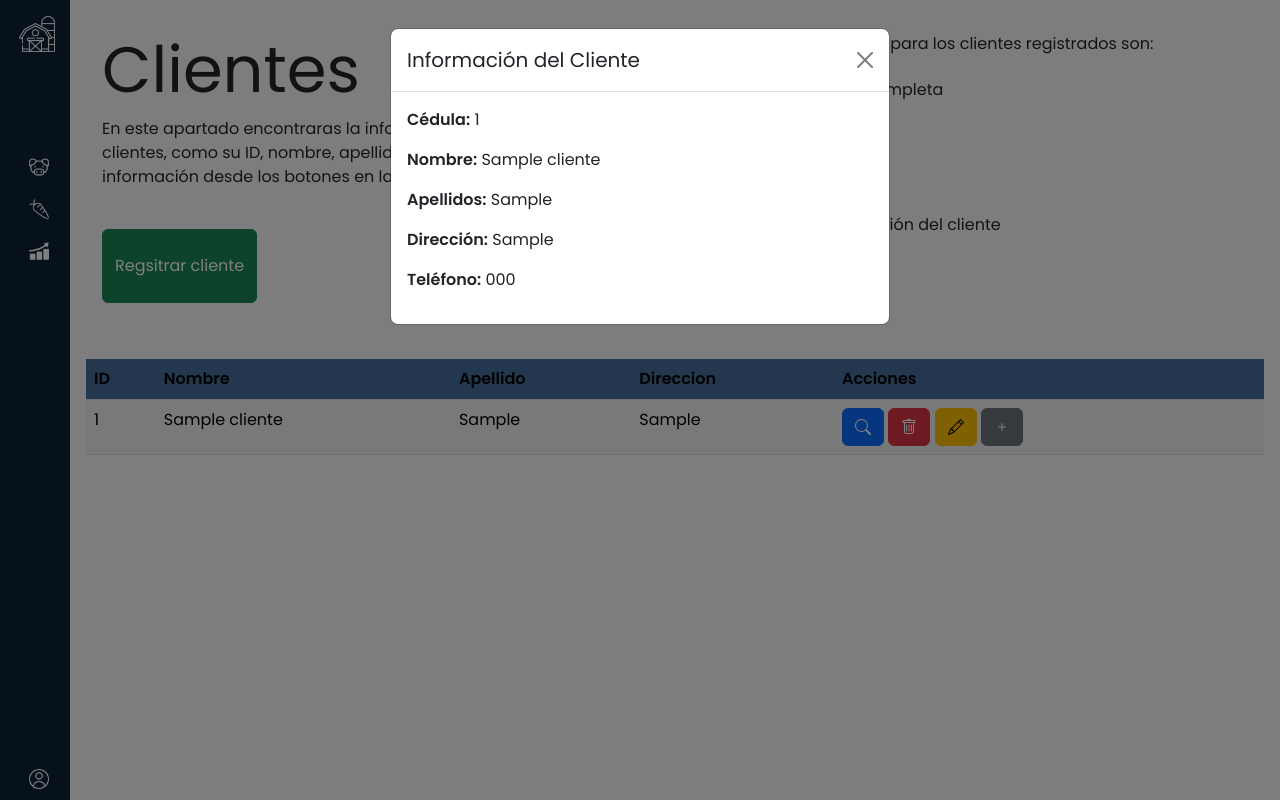
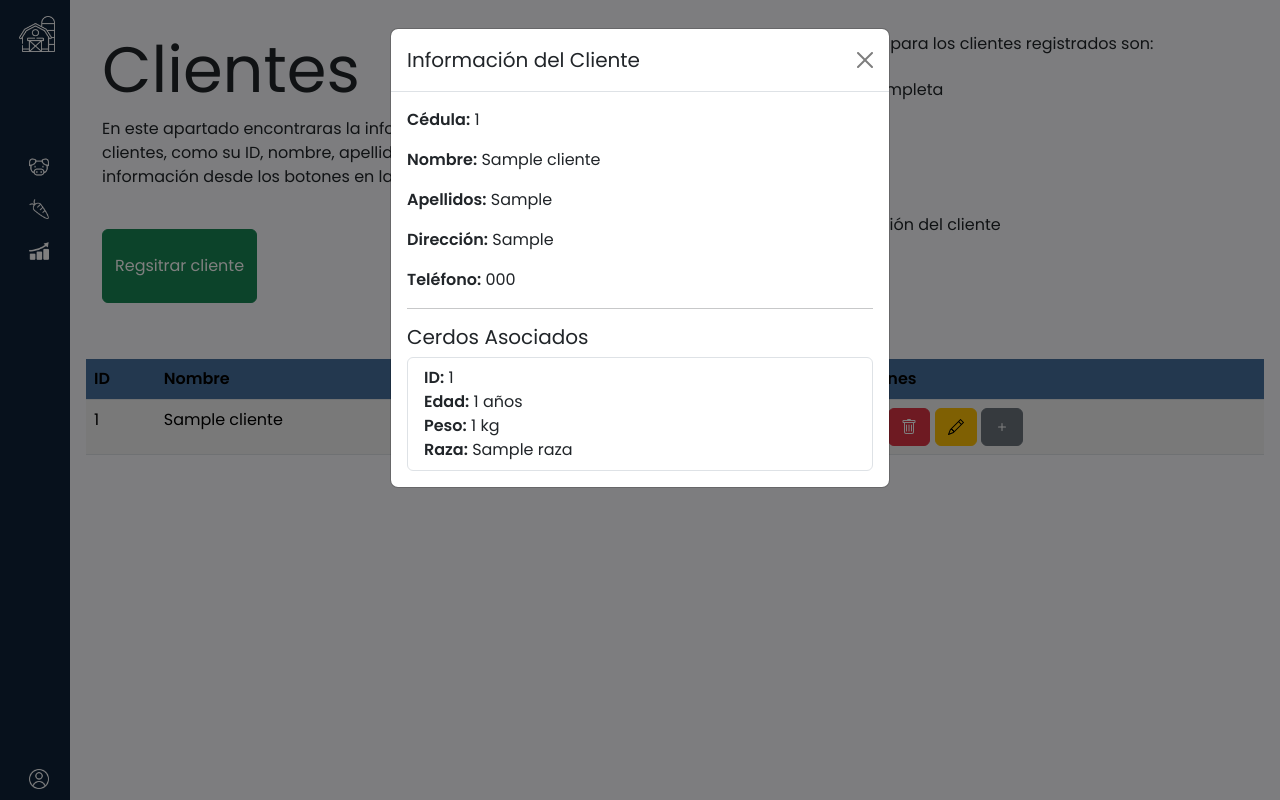
Before and after one commit to SergioGuerra197/ModeloCapas, a Django app: page / in a window 1280 px wide, after a click that opens the changed part. Run offline with Django 5.2, Linux system fonts and the light colour scheme; tables that the repository leaves empty hold one stand-in row (values such as "Sample post"); some libraries are stand-ins or nearby versions.

Commit message:
Fin implementación mostrar  informaciión del cliente

```diff
--- a/Granja/mi_app/static/js/index.js
+++ b/Granja/mi_app/static/js/index.js
@@ -11,6 +11,23 @@ function loadClienteInfo(cedula) {
             $('#modal-direccion').text(response.direccion);
             $('#modal-telefono').text(response.telefono);
         // Mostrar el modal
+
+        if (response.cerdos.length > 0) {
+            response.cerdos.forEach(function(cerdo) {
+                $('#cerdos-list').append(
+                    '<li class="list-group-item">' +
+                    '<strong>ID:</strong> ' + cerdo.id + '<br>' +
+                    '<strong>Edad:</strong> ' + cerdo.edad + ' años<br>' +
+                    '<strong>Peso:</strong> ' + cerdo.peso + ' kg<br>' +
+                    '<strong>Raza:</strong> ' + cerdo.raza +
+                    '</li>'
+                );
+            });
+        } else {
+            // Si no hay cerdos asociados
+            $('#cerdos-list').append('<li class="list-group-item">No hay porcinos registrados para este cliente.</li>');
+        }
+
         $('#infoModal').modal('show');
 
         },
--- a/Granja/mi_app/templates/mi_app/index.html
+++ b/Granja/mi_app/templates/mi_app/index.html
@@ -158,6 +158,13 @@
                 <p><strong>Apellidos:</strong> <span id="modal-apellidos"></span></p>
                 <p><strong>Dirección:</strong> <span id="modal-direccion"></span></p>
                 <p><strong>Teléfono:</strong> <span id="modal-telefono"></span></p>
+                <hr>
+
+                <!-- Lista de cerdos asociados al cliente -->
+                <h5>Cerdos Asociados</h5>
+                <ul id="cerdos-list" class="list-group">
+                    <!-- Aquí se llenará la lista de cerdos -->
+                </ul>
             </div>
         </div>
     </div>
--- a/Granja/mi_app/views.py
+++ b/Granja/mi_app/views.py
@@ -1,7 +1,7 @@
 from django.shortcuts import get_object_or_404, render, redirect
 from django.http import HttpResponse, JsonResponse
 from django import forms
-from mi_app.models import Clientes
+from mi_app.models import Clientes, Porcinos
 
 
 def index(request):
@@ -36,15 +36,27 @@ def add(request):
 
 def get_cliente(request, cedula):
     # Obtener el cliente de la base de datos según la cédula
+
     cliente = get_object_or_404(Clientes, cedula=cedula)
+    # Obtener los cerdos asociados a este cliente
+    cerdos = Porcinos.objects.filter(clientes_cedula=cedula)
 
-    # Devolver los datos del cliente en formato JSON
+    # Preparar la información del cliente
     data = {
         'cedula': cliente.cedula,
         'nombre': cliente.nombre,
         'apellidos': cliente.apellidos,
         'direccion': cliente.direccion,
         'telefono': cliente.telefono,
+        'cerdos': [
+            {
+                'id': cerdo.idporcinos,
+                'edad': cerdo.edad,
+                'peso': cerdo.peso,
+                'raza': cerdo.razas_idrazas.name  # Asumiendo que tienes un campo 'razas_idrazas' con 'name'
+            } for cerdo in cerdos
+        ]
     }
+
     print(data)
     return JsonResponse(data)
```
